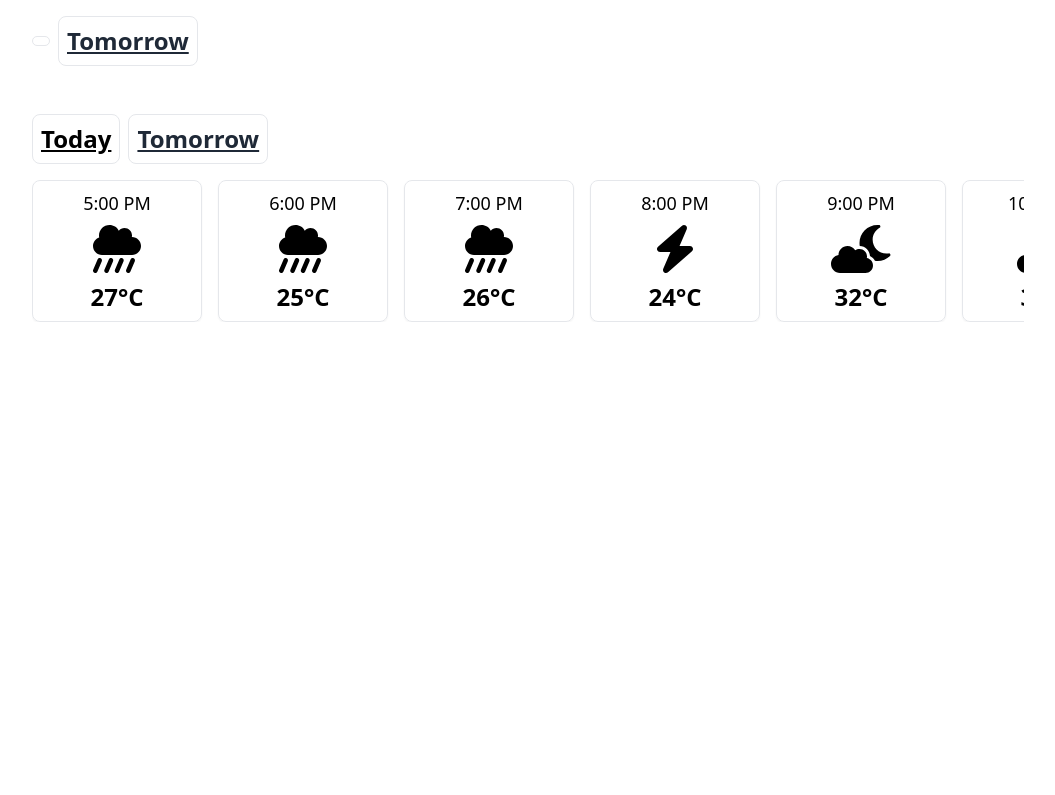
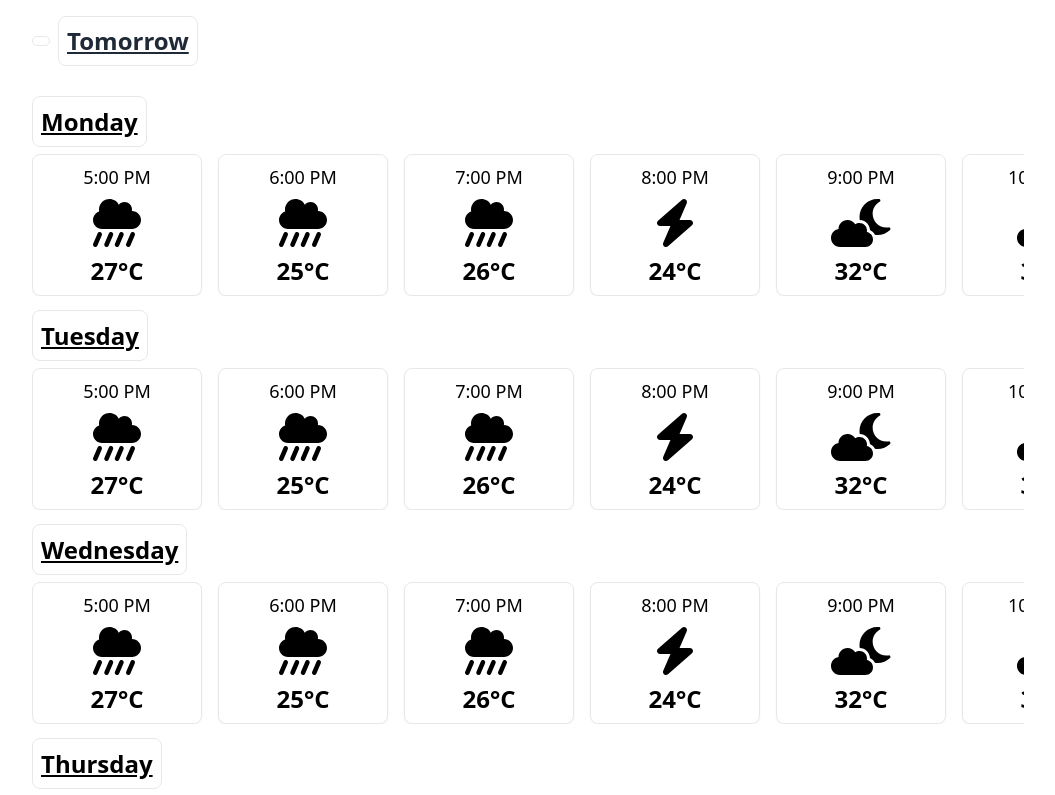
Before and after one commit to VectorGits/SkyCast, a React (Vite) app: page /forecast in a window 1280 px wide. Shown: the top 795 px of the page, without its empty margins (112-1167 px from the left). Built offline with nearby package versions, Linux system fonts and the light colour scheme; some icons are missing.

Commit message:
feat: Update to use ForecastMaxi component

```diff
--- a/src/pages/ForecastPage.jsx
+++ b/src/pages/ForecastPage.jsx
@@ -1,11 +1,11 @@
 import React from "react";
 import { Link } from "react-router-dom"; // Import Link from react-router-dom
-import ForecastMini from "../components/ForecastMini";
+import ForecastMaxi from "../components/ForecastMaxi";
 
 const ForecastPage = () => {
     return (
         <div>
-            <div className="flex items-center mb-4 p-4">
+            <div className="flex items-center mb-2 p-4">
                 <Link to="/home" className="flex items-center justify-center text-center font-bold px-2 py-1 mr-2 border underline rounded-lg sm:text-base md:text-xl lg:text-2xl">
 				<lord-icon
 					src="https://cdn.lordicon.com/whtfgdfm.json"
@@ -21,7 +21,7 @@ const ForecastPage = () => {
             </div>
 
 
-            <ForecastMini />
+            <ForecastMaxi />
         </div>
     );
 };
```
